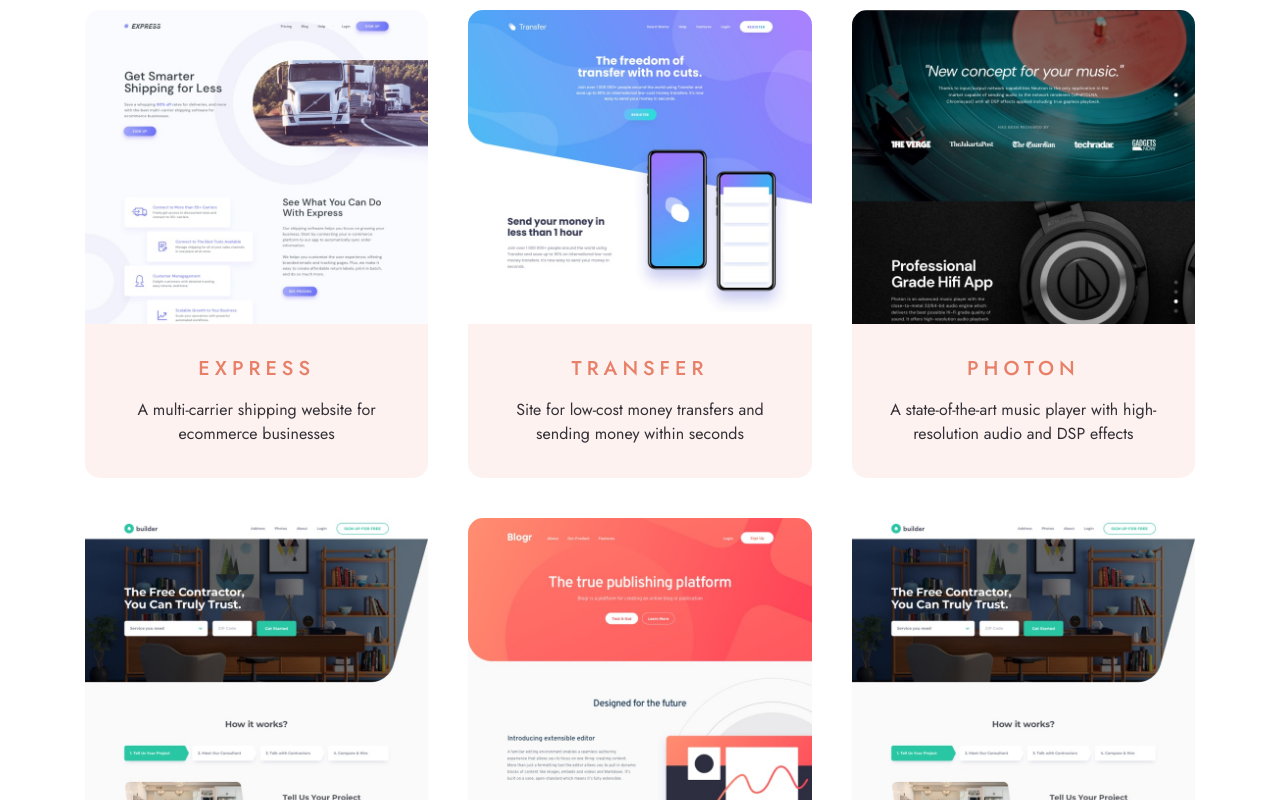
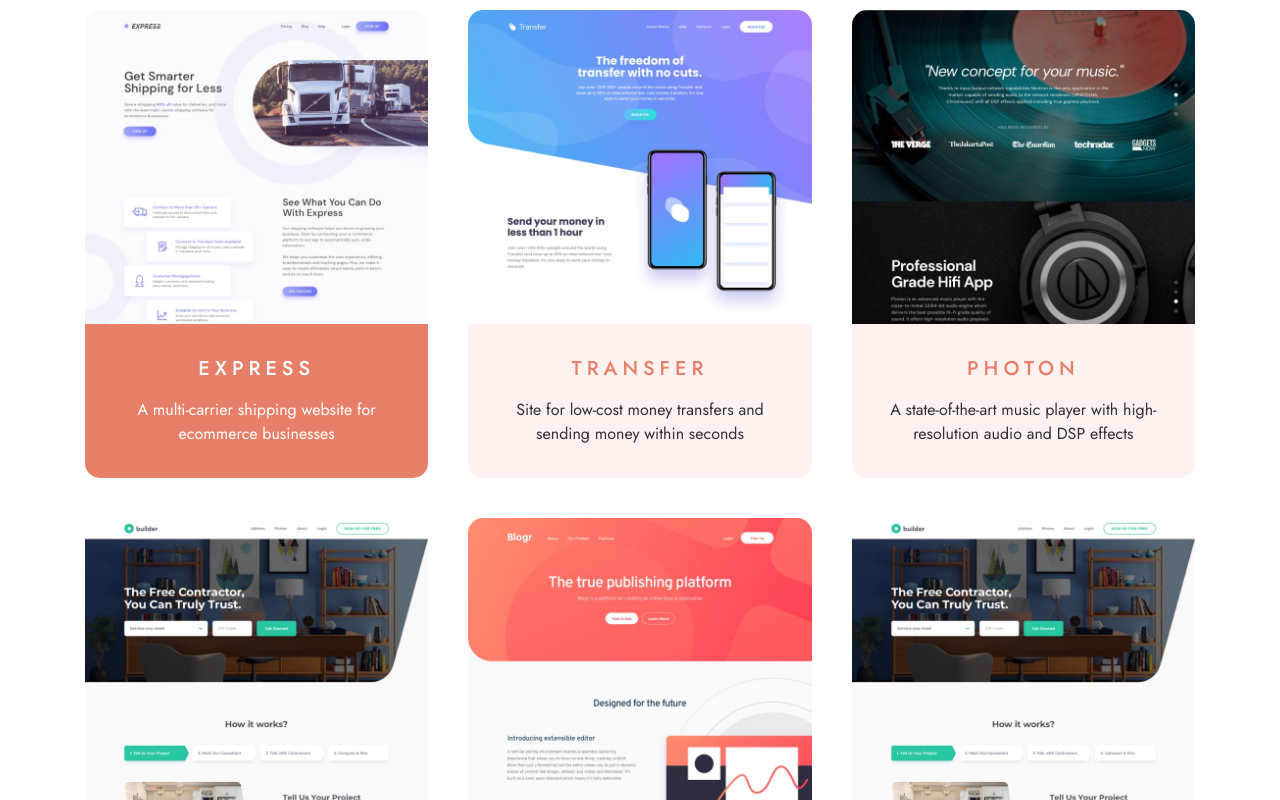
Before and after one commit to AjeaSmith/fem-designo-guru, a website built with Vite: page web-design.html in a window 1280 px wide. In both pictures the pointer is over the element 256 px from the left and 889 px from the top of the page. Shown: the part 489-1289 px from the top of the page. Built offline with nearby package versions, Linux system fonts and the light colour scheme.

Commit message:
web-design: added active states

```diff
--- a/scss/layout/web-design/_web.scss
+++ b/scss/layout/web-design/_web.scss
@@ -119,5 +119,15 @@
 		&__item {
 			grid-template-columns: none;
 		}
+		&__content {
+			&:hover {
+				h4 {
+					color: $text-white;
+				}
+				cursor: pointer;
+				color: $text-white;
+				background-color: $bg-peach;
+			}
+		}
 	}
 }
```
